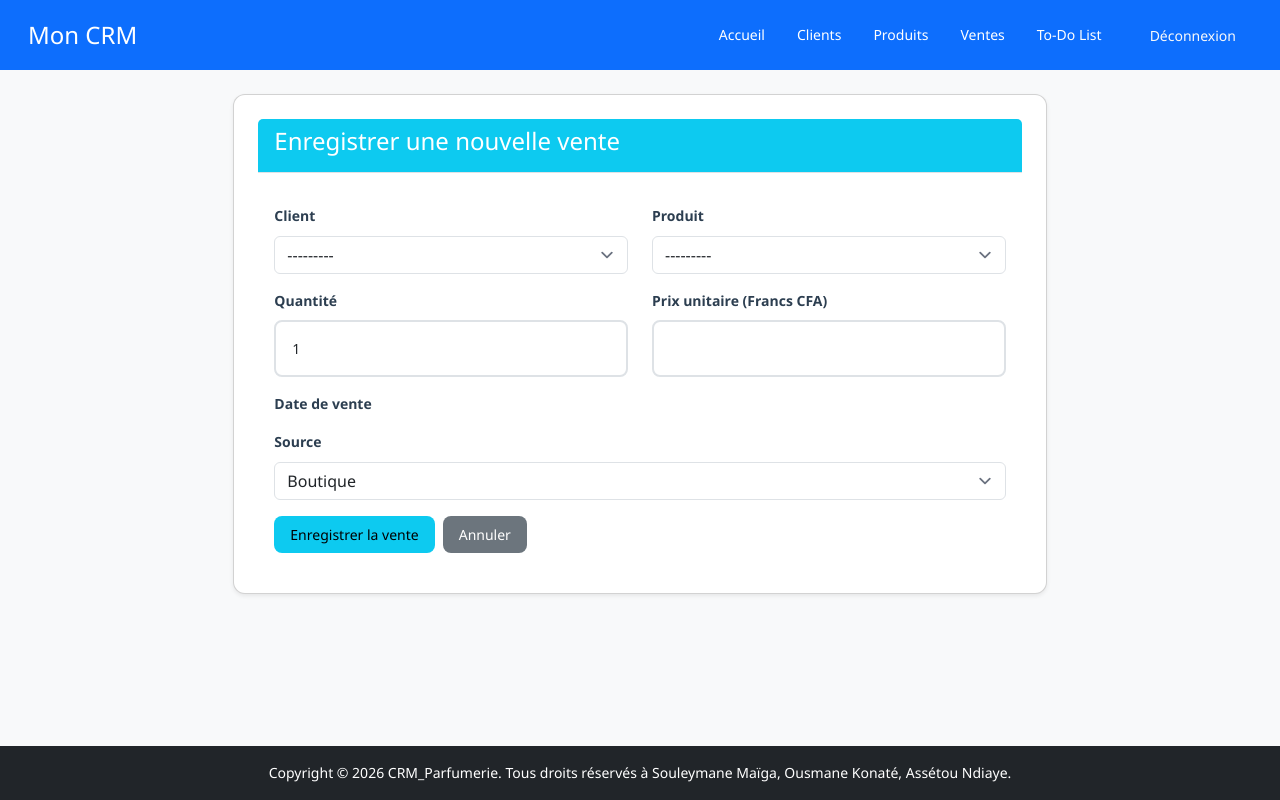
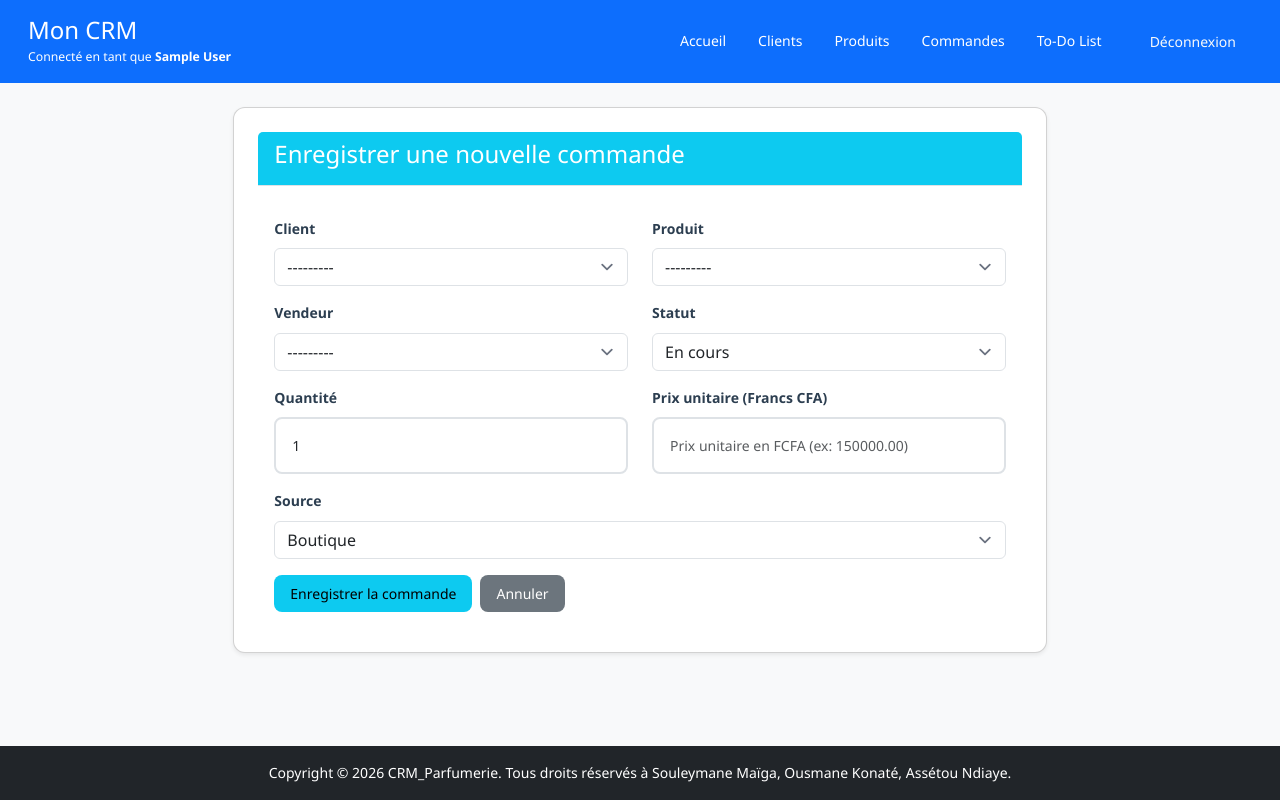
Before and after one commit to Djavo667/Projet_de_soutenance_CRM, a Django app: page /ajouter_vente/ in a window 1280 px wide. Run offline with Django 5.2, Linux system fonts and the light colour scheme; the visitor is signed in with stand-in values (Sample User, id 1); data comes from the database, SQL or seed files in the repository; data that the repository does not hold is empty.

Commit message:
changer ventes en commandes

```diff
--- a/CRM/templates/ajouter_vente.html
+++ b/CRM/templates/ajouter_vente.html
@@ -1,5 +1,5 @@
 {% extends "base.html" %}
-{% block title %}Ajouter une vente{% endblock %}
+{% block title %}Ajouter une commande{% endblock %}
 
 {% block content %}
 <div class="container-fluid">
@@ -7,7 +7,7 @@
         <div class="col-lg-8 col-md-10">
             <div class="card shadow-sm">
                 <div class="card-header bg-info text-white">
-                    <h2 class="h4 mb-0"><i class="bi bi-cart-plus"></i> Enregistrer une nouvelle vente</h2>
+                    <h2 class="h4 mb-0"><i class="bi bi-cart-plus"></i> Enregistrer une nouvelle commande</h2>
                 </div>
                 <div class="card-body">
                     <form method="post">
@@ -32,6 +32,23 @@
 
                         <div class="row">
                             <div class="col-md-6 mb-3">
+                                <label for="{{ form.vendeur.id_for_label }}" class="form-label">Vendeur</label>
+                                {{ form.vendeur }}
+                                {% if form.vendeur.errors %}
+                                    <div class="text-danger small">{{ form.vendeur.errors }}</div>
+                                {% endif %}
+                            </div>
+                            <div class="col-md-6 mb-3">
+                                <label for="{{ form.statut.id_for_label }}" class="form-label">Statut</label>
+                                {{ form.statut }}
+                                {% if form.statut.errors %}
+                                    <div class="text-danger small">{{ form.statut.errors }}</div>
+                                {% endif %}
+                            </div>
+                        </div>
+
+                        <div class="row">
+                            <div class="col-md-6 mb-3">
                                 <label for="{{ form.quantite.id_for_label }}" class="form-label">Quantité</label>
                                 {{ form.quantite }}
                                 {% if form.quantite.errors %}
@@ -48,14 +65,6 @@
                         </div>
 
                         <div class="mb-3">
-                            <label for="{{ form.date_vente.id_for_label }}" class="form-label">Date de vente</label>
-                            {{ form.date_vente }}
-                            {% if form.date_vente.errors %}
-                                <div class="text-danger small">{{ form.date_vente.errors }}</div>
-                            {% endif %}
-                        </div>
-
-                        <div class="mb-3">
                             <label for="{{ form.source.id_for_label }}" class="form-label">Source</label>
                             {{ form.source }}
                             {% if form.source.errors %}
@@ -65,7 +74,7 @@
 
                         <div class="d-flex gap-2">
                             <button type="submit" class="btn btn-info">
-                                <i class="bi bi-check-circle"></i> Enregistrer la vente
+                                <i class="bi bi-check-circle"></i> Enregistrer la commande
                             </button>
                             <a href="{% url 'liste_ventes' %}" class="btn btn-secondary">
                                 <i class="bi bi-arrow-left"></i> Annuler
--- a/CRM/templates/base.html
+++ b/CRM/templates/base.html
@@ -21,14 +21,17 @@
         <header class="bg-primary text-white p-3">
             <div class="container-fluid">
                 <div class="d-flex justify-content-between align-items-center">
-                    <h1 class="h4 mb-0">Mon CRM</h1>
+                    <div>
+                        <h1 class="h4 mb-0">Mon CRM</h1>
+                        <small>Connecté en tant que <strong>{{ request.user.get_full_name|default:request.user.username }}</strong></small>
+                    </div>
                     <div class="d-flex align-items-center gap-3">
                         <nav>
                             <ul class="nav">
                                 <li class="nav-item"><a class="nav-link text-white" href="{% url 'index' %}">Accueil</a></li>
                                 <li class="nav-item"><a class="nav-link text-white" href="{% url 'liste_clients' %}">Clients</a></li>
                                 <li class="nav-item"><a class="nav-link text-white" href="{% url 'liste_produits' %}">Produits</a></li>
-                                <li class="nav-item"><a class="nav-link text-white" href="{% url 'liste_ventes' %}">Ventes</a></li>
+                                <li class="nav-item"><a class="nav-link text-white" href="{% url 'liste_ventes' %}">Commandes</a></li>
                                 <li class="nav-item"><a class="nav-link text-white" href="{% url 'todo_list' %}">To-Do List</a></li>
                             </ul>
                         </nav>
@@ -40,6 +43,16 @@
         {% endif %}
 
         <main class="flex-grow-1 container-fluid mt-4">
+            {% if messages %}
+                <div class="container-fluid mb-4">
+                    {% for message in messages %}
+                        <div class="alert alert-{{ message.tags|default:'info' }} alert-dismissible fade show" role="alert">
+                            {{ message }}
+                            <button type="button" class="btn-close" data-bs-dismiss="alert" aria-label="Close"></button>
+                        </div>
+                    {% endfor %}
+                </div>
+            {% endif %}
             {% block content %}{% endblock %}
         </main>
 
--- a/CRM/templates/dashboard.html
+++ b/CRM/templates/dashboard.html
@@ -131,7 +131,7 @@
                             <i class="bi bi-plus-circle"></i> Ajouter Produit
                         </a>
                         <a href="{% url 'ajouter_vente' %}" class="btn btn-info">
-                            <i class="bi bi-cart-plus"></i> Nouvelle Vente
+                            <i class="bi bi-cart-plus"></i> Nouvelle commande
                         </a>
                         <a href="{% url 'ajouter_todo' %}" class="btn btn-warning">
                             <i class="bi bi-check2-square"></i> Ajouter Tâche
--- a/CRM/templates/dashboard/dashboard_admin.html
+++ b/CRM/templates/dashboard/dashboard_admin.html
@@ -63,7 +63,7 @@
                 <thead>
                     <tr>
                         <th>Vendeur</th>
-                        <th>Total Ventes</th>
+                        <th>Total Commandes</th>
                     </tr>
                 </thead>
                 <tbody>
@@ -102,7 +102,7 @@
 
         <!-- Graphique -->
         <div class="col-md-6">
-            <h3>Évolution des Ventes</h3>
+            <h3>Évolution des Commandes</h3>
             <canvas id="ventesChart"></canvas>
         </div>
     </div>
@@ -120,7 +120,7 @@
         data: {
             labels: labels,
             datasets: [{
-                label: 'Ventes par Mois',
+                label: 'Commandes par Mois',
                 data: values,
                 borderColor: 'rgba(75, 192, 192, 1)',
                 backgroundColor: 'rgba(75, 192, 192, 0.2)',
--- a/CRM/templates/dashboard_base.html
+++ b/CRM/templates/dashboard_base.html
@@ -41,7 +41,7 @@
                     </li>
                     <li class="nav-item mb-2">
                         <a class="nav-link text-white" href="{% url 'liste_ventes' %}">
-                            <i class="bi bi-receipt"></i> Ventes
+                            <i class="bi bi-receipt"></i> Commandes
                         </a>
                     </li>
                     <li class="nav-item mb-2">
--- a/CRM/templates/index.html
+++ b/CRM/templates/index.html
@@ -57,7 +57,7 @@
                                 </div>
                                 <div class="col-md-3 col-sm-6">
                                     <a href="{% url 'ajouter_vente' %}" class="btn btn-outline-info w-100">
-                                        <i class="bi bi-cart-plus"></i><br>Nouvelle Vente
+                                        <i class="bi bi-cart-plus"></i><br>Nouvelle commande
                                     </a>
                                 </div>
                                 <div class="col-md-3 col-sm-6">
--- a/CRM/templates/list_produits.html
+++ b/CRM/templates/list_produits.html
@@ -52,7 +52,7 @@
                                     <td>
                                         <span class="badge bg-secondary">{{ produit.catégorie.nom|default:"-" }}</span>
                                     </td>
-                                    <td>{{ produit.prix }} €</td>
+                                    <td>{{ produit.prix }} FCFA</td>
                                     <td>
                                         {% if produit.stock <= 5 %}
                                             <span class="badge bg-danger">{{ produit.stock }}</span>
--- a/LE_CRM/forms.py
+++ b/LE_CRM/forms.py
@@ -8,13 +8,13 @@ class ClientForm(forms.ModelForm):
         model = Client
         fields = ['nom', 'prenom', 'sexe', 'email', 'telephone', 'adresse', 'description']
         widgets = {
-            'nom': forms.TextInput(attrs={'class': 'form-control', 'placeholder': 'Nom du client'}),
-            'prenom': forms.TextInput(attrs={'class': 'form-control', 'placeholder': 'Prénom du client'}),
+            'nom': forms.TextInput(attrs={'class': 'form-control', 'placeholder': 'Nom du client (ex: Dupont)'}),
+            'prenom': forms.TextInput(attrs={'class': 'form-control', 'placeholder': 'Prénom du client (ex: Jean)'}),
             'sexe': forms.Select(attrs={'class': 'form-select'}),
-            'email': forms.EmailInput(attrs={'class': 'form-control', 'placeholder': 'Adresse email'}),
-            'telephone': forms.TextInput(attrs={'class': 'form-control', 'placeholder': 'Téléphone'}),
-            'adresse': forms.TextInput(attrs={'class': 'form-control', 'placeholder': 'Adresse complète'}),
-            'description': forms.Textarea(attrs={'class': 'form-control', 'placeholder': 'Description', 'rows': 3}),
+            'email': forms.EmailInput(attrs={'class': 'form-control', 'placeholder': 'Adresse email (ex: jean.dupont@email.com)'}),
+            'telephone': forms.TextInput(attrs={'class': 'form-control', 'placeholder': 'Téléphone (ex: +223 70 00 00 00 avec indicatif)'}),
+            'adresse': forms.TextInput(attrs={'class': 'form-control', 'placeholder': 'Adresse complète (ex: 123 Rue de la Paix, Bamako)'}),
+            'description': forms.Textarea(attrs={'class': 'form-control', 'placeholder': 'Description (optionnel)', 'rows': 3}),
         }
 
 class ProduitForm(forms.ModelForm):
@@ -22,12 +22,12 @@ class ProduitForm(forms.ModelForm):
         model = Produit
         fields = ['nom', 'marque', 'catégorie', 'prix', 'description', 'stock', 'image', 'actif']
         widgets = {
-            'nom': forms.TextInput(attrs={'class': 'form-control'}),
-            'marque': forms.TextInput(attrs={'class': 'form-control'}),
+            'nom': forms.TextInput(attrs={'class': 'form-control', 'placeholder': 'Nom du produit (ex: Chanel No.5)'}),
+            'marque': forms.TextInput(attrs={'class': 'form-control', 'placeholder': 'Marque (ex: Chanel)'}),
             'catégorie': forms.Select(attrs={'class': 'form-select'}),
-            'prix': forms.NumberInput(attrs={'class': 'form-control'}),
-            'description': forms.Textarea(attrs={'class': 'form-control'}),
-            'stock': forms.NumberInput(attrs={'class': 'form-control'}),
+            'prix': forms.NumberInput(attrs={'class': 'form-control', 'placeholder': 'Prix en FCFA (ex: 150000.00)'}),
+            'description': forms.Textarea(attrs={'class': 'form-control', 'placeholder': 'Description du produit (optionnel)', 'rows': 3}),
+            'stock': forms.NumberInput(attrs={'class': 'form-control', 'placeholder': 'Quantité en stock (ex: 50)'}),
             'image': forms.ClearableFileInput(attrs={'class': 'form-control'}),
             'actif': forms.CheckboxInput(attrs={'class': 'form-check-input'}),
         }
@@ -40,8 +40,8 @@ class VenteForm(forms.ModelForm):
             'client': forms.Select(attrs={'class': 'form-select'}),
             'produit': forms.Select(attrs={'class': 'form-select'}),
             'vendeur': forms.Select(attrs={'class': 'form-select'}),
-            'quantite': forms.NumberInput(attrs={'class': 'form-control', 'min': 1}),
-            'prix_unitaire': forms.NumberInput(attrs={'class': 'form-control'}),
+            'quantite': forms.NumberInput(attrs={'class': 'form-control', 'min': 1, 'placeholder': 'Quantité (ex: 2)'}),
+            'prix_unitaire': forms.NumberInput(attrs={'class': 'form-control', 'placeholder': 'Prix unitaire en FCFA (ex: 150000.00)'}),
             'statut': forms.Select(attrs={'class': 'form-select'}),
             'source': forms.Select(attrs={'class': 'form-select'}),
         }
@@ -56,7 +56,7 @@ class TodoForm(forms.ModelForm):
             'type_action': forms.Select(attrs={'class': 'form-select'}),
             'date_action': forms.DateTimeInput(attrs={'type': 'datetime-local', 'class': 'form-control'}),
             'statut': forms.Select(attrs={'class': 'form-select'}),
-            'description': forms.Textarea(attrs={'class': 'form-control', 'rows': 3}),
+            'description': forms.Textarea(attrs={'class': 'form-control', 'rows': 3, 'placeholder': 'Description de la tâche (ex: Rappeler le client pour confirmation)'}),
         }
     date_action = forms.DateTimeField(
         widget=forms.DateTimeInput(format='%Y-%m-%dT%H:%M', attrs={'type': 'datetime-local', 'class': 'form-control'}),
--- a/LE_CRM/views.py
+++ b/LE_CRM/views.py
@@ -33,7 +33,12 @@ def ajouter_client(request):
         form = ClientForm(request.POST)
         if form.is_valid():
             form.save()
+            messages.success(request, 'Client ajouté avec succès.')
             return redirect('liste_clients')
+        else:
+            messages.error(request, 'Veuillez corriger les erreurs dans le formulaire.')
+            # Debug: Afficher les erreurs du formulaire
+            print("Erreurs du formulaire Client:", form.errors)
     else:
         form = ClientForm()
     return render(request, 'add_client.html', context={'form': form})
@@ -54,11 +59,18 @@ def liste_produits(request):
 # Créer vue ajouter_produit avec ProduitForm
 @login_required(login_url='connexion')
 def ajouter_produit(request):
+    # Assurer que les catégories par défaut existent
+    Catégorie.creer_categories_parfum()
     if request.method == 'POST':
         form = ProduitForm(request.POST, request.FILES)
         if form.is_valid():
             form.save()
+            messages.success(request, 'Produit ajouté avec succès.')
             return redirect('liste_produits')
+        else:
+            messages.error(request, 'Veuillez corriger les erreurs dans le formulaire.')
+            # Debug: Afficher les erreurs du formulaire
+            print("Erreurs du formulaire Produit:", form.errors)
     else:
         form = ProduitForm()
     return render(request, 'ajouter_produit.html', context={'form': form})
@@ -76,7 +88,12 @@ def ajouter_vente(request):
         form = VenteForm(request.POST)
         if form.is_valid():
             form.save()
+            messages.success(request, 'Vente enregistrée avec succès.')
             return redirect('liste_ventes')
+        else:
+            messages.error(request, 'Veuillez corriger les erreurs dans le formulaire.')
+            # Debug: Afficher les erreurs du formulaire
+            print("Erreurs du formulaire Vente:", form.errors)
     else:
         form = VenteForm()
     return render(request, 'ajouter_vente.html', context={'form': form})
@@ -105,7 +122,12 @@ def ajouter_todo(request):
         form = TodoForm(request.POST)
         if form.is_valid():
             form.save()
+            messages.success(request, 'Tâche ajoutée avec succès.')
             return redirect('todo_list')
+        else:
+            messages.error(request, 'Veuillez corriger les erreurs dans le formulaire.')
+            # Debug: Afficher les erreurs du formulaire
+            print("Erreurs du formulaire Todo:", form.errors)
     else:
         form = TodoForm()
     return render(request, 'add_todo.html', context={'form': form})
```
Also changed, not shown: CRM/templates/add_client.html (+8 -0 lines), CRM/templates/ajouter_produit.html (+26 -11 lines), CRM/templates/dashboard/dashboard_manager.html (+4 -4 lines), CRM/templates/list_ventes.html (+17 -17 lines), LE_CRM/models.py (+6 -11 lines), README.md.
